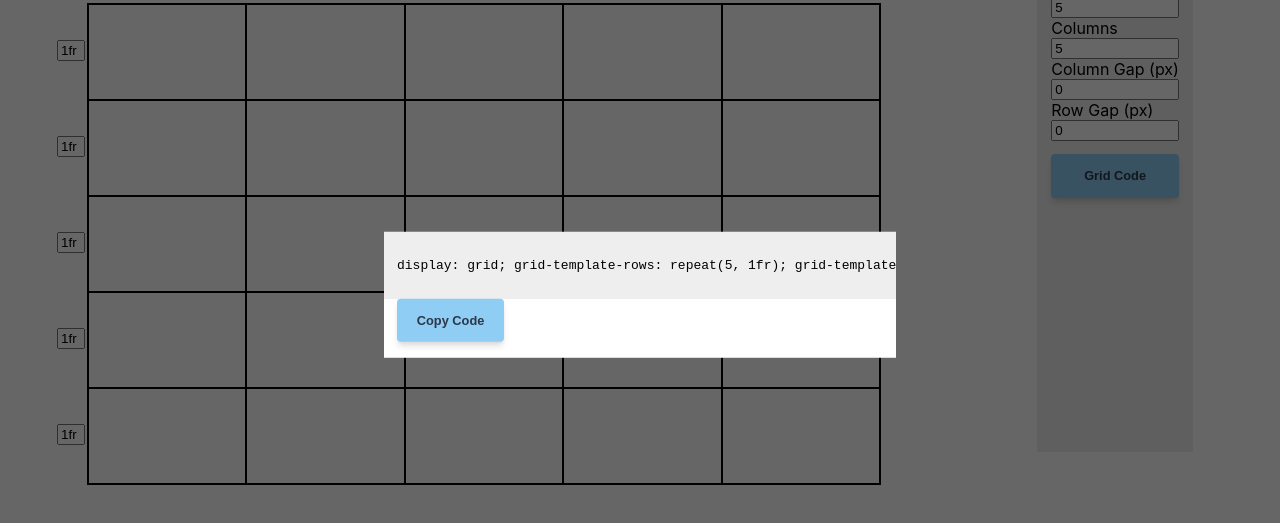
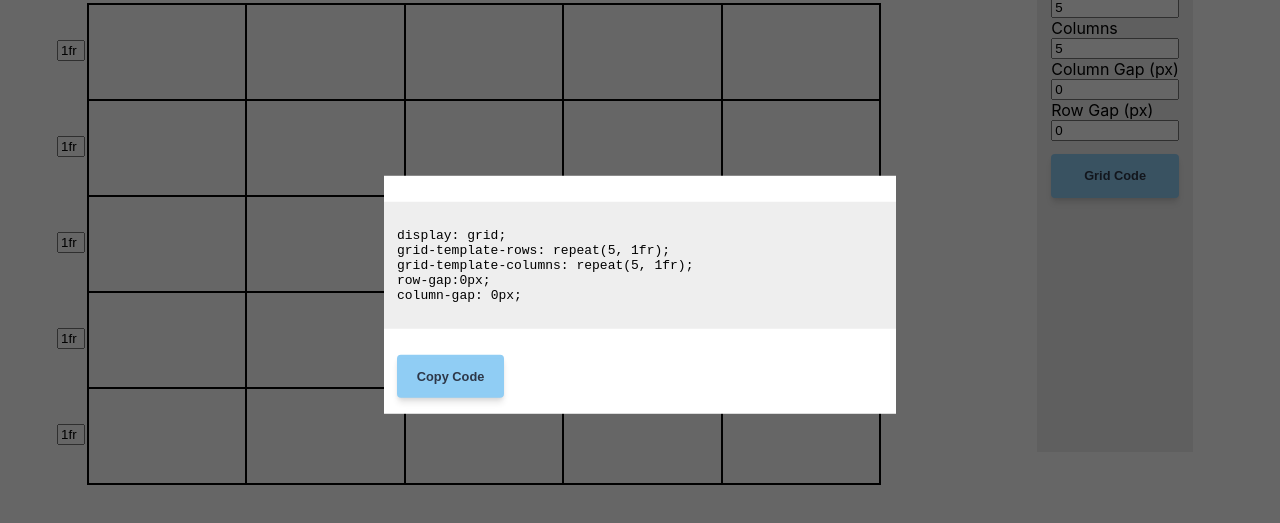
Before and after one commit to stlachman/grid-generator, a Gatsby site: page / in a window 1280 px wide. Both pictures are taken after a click on the button "Grid Code". Shown: the part 105-628 px from the top of the page. Built offline with nearby package versions, Linux system fonts and the light colour scheme; Gatsby itself is replaced by a stand-in of ours.

Commit message:
Added key to layout.

```diff
--- a/src/components/code.js
+++ b/src/components/code.js
@@ -14,15 +14,22 @@ const Code = styled.code`
   font-weight: 500;
   background-color: #eee;
   padding: 2em 1em;
+  display: block;
 `;
 
 export default function({ gridStyles, codeRef }) {
   return (
     <Pre>
       <Code ref={codeRef}>
-        display: grid; grid-template-rows: {gridStyles.gridTemplateRows};
-        grid-template-columns: {gridStyles.gridTemplateColumns}; row-gap:
-        {gridStyles.rowGap}; column-gap: {gridStyles.columnGap};
+        <span>display: grid;</span>
+        <br />
+        <span>grid-template-rows: {gridStyles.gridTemplateRows};</span>
+        <br />
+        <span>grid-template-columns: {gridStyles.gridTemplateColumns};</span>
+        <br />
+        <span>row-gap:{gridStyles.rowGap};</span>
+        <br />
+        <span>column-gap: {gridStyles.columnGap};</span>
       </Code>
     </Pre>
   );
--- a/src/pages/index.js
+++ b/src/pages/index.js
@@ -225,7 +225,7 @@ const IndexPage = () => {
   };
 
   return (
-    <Layout>
+    <Layout key={Date.now()}>
       <Modal show={show} setCopyStatus={setCopyStatus} handleClose={hideModal}>
         {copyStatus ? (
           <FlexContainer>
```
